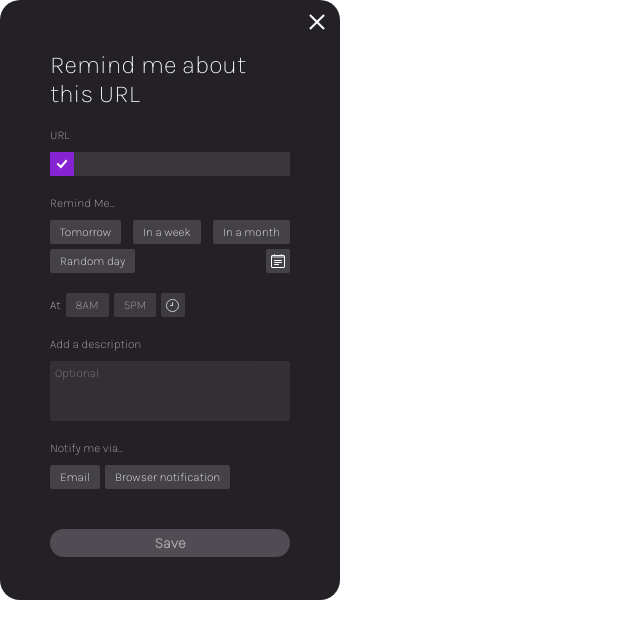
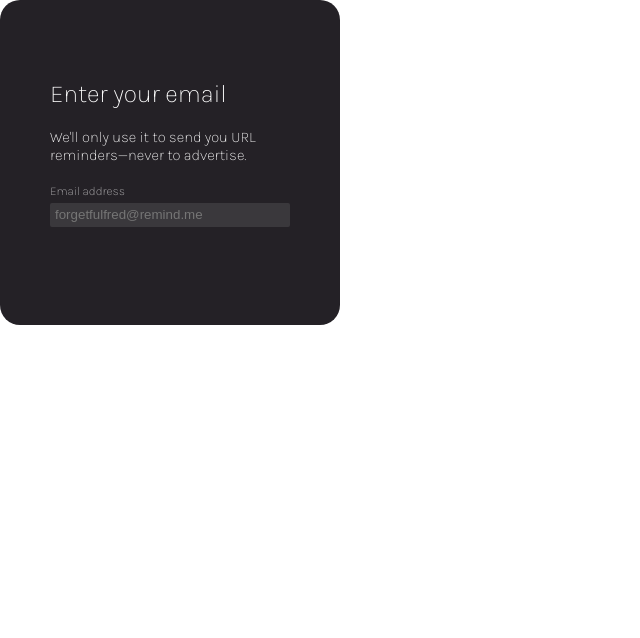
Before and after one commit to Matt-Hulme/Remind.Me, a React (Vite) app: page / in a window 1280 px wide. Shown: the top 638 px of the page, without its empty margins (0-640 px from the left). Built offline with nearby package versions, Linux system fonts and the light colour scheme.

Commit message:
EmailCapture Page Almost Done

```diff
--- a/src/App.css
+++ b/src/App.css
@@ -8,8 +8,30 @@
   width: fit-content;
 }
 
+.EmailCapturePage{
+  height: 325px;
+  width: 340px;
+  background-color: #242126;
+  border-radius: 20px;
+  padding: 50px;
+}
 
-.App{
+.EmailCapturePageContainer {
+  height: 100%;
+  width: 100%;
+  font-family: Karla;
+  font-style: normal;
+  color: #FFFF;
+  display: flex;
+  justify-content: flex-start;
+  align-items: center;
+  row-gap: 20px;
+}
+
+/* .EmailCapturePageMainContainer {
+} */
+
+.MainPage{
   max-width: 340px;
   max-height: 600px;
   width: 340px;
@@ -18,7 +40,12 @@
   justify-items: center;
 }
 
-.AppContainer {
+.MainPageContainer{
+  height: 100%;
+  width: 100%;
+}
+
+.MainPageMainContainer {
   background-color: #242126;
   height: 100%;
   width: 100%;
@@ -26,16 +53,12 @@
   padding: 50px;
   display: flex;
   flex-direction: column;
-  align-items:center;
   justify-content: center;
   font-family: Karla;
   font-style: normal;
   color: #FFFF;
 }
 
-.AppContainerMain{
-  height: 300px;
-}
 
 .CloseButton {
   position: relative;
@@ -73,8 +96,12 @@
   font-size: 25px;
   font-weight: 400;
   margin-bottom: 20px;
-  font-size: 25px;
+}
+
+.Mainh2{
+  font-size: 15px;
   font-weight: 400;
+  margin-bottom: 20px;
 }
 
 .MainSubtitle{
@@ -86,7 +113,10 @@
   color: #FFF;
   font-size: 12px;
   font-weight: 500;
+}
 
+#EmailCapturePageH2{
+  margin-bottom: 5px;
 }
 
 .UrlFieldForm{
@@ -104,6 +134,29 @@
   background: rgba(255, 255, 255, 0.10);
   border-radius: 2px;
   border: none;
+}
+
+.EmailCaptureField{
+  margin-bottom: 0px;
+  padding-bottom: 0px;
+}
+
+
+.EmailCaptureFieldForm{
+  border-radius: 2px;
+  width: 240px;
+  height: 24px;
+  display:flex;
+  margin-bottom: 20px;
+}
+
+.EmailCaptureTextBox{
+  width: 100%;
+  height: 100%;
+  background: rgba(255, 255, 255, 0.10);
+  border-radius: 2px;
+  border: none;
+  padding: 5px;
 }
 
 .DateAndTimeSelectorWrapper {
@@ -279,7 +332,6 @@
   line-height: normal;
   opacity: 0.6;
   border: none;
-
 }
 
 .SaveButton div{
@@ -291,3 +343,42 @@
   line-height: normal;
   /* opacity: 0.6; */
 }
+
+.NextButtonContainer{
+  display:flex;
+  flex-direction: column;
+  align-items: center;
+  justify-content: flex-start;
+  height: 70px;
+}
+
+.NextButton{
+  width: 100%;
+  height: 28px;
+  border-radius: 14px;
+  background: #6F6A72;
+  display: flex;
+  padding: 5px 20px;
+  justify-content: center;
+  align-items: center;
+  gap: 10px;
+  align-self: stretch;
+  color: #FFF;
+  font-family: Karla;
+  font-size: 15px;
+  font-style: normal;
+  font-weight: 700;
+  line-height: normal;
+  opacity: 0.6;
+  border: none;
+}
+
+.NextButton div{
+  color: #FFF;
+  font-family: Karla;
+  font-size: 15px;
+  font-style: normal;
+  font-weight: 700;
+  line-height: normal;
+  /* opacity: 0.6; */
+}
--- a/src/App.jsx
+++ b/src/App.jsx
@@ -1,12 +1,14 @@
 import './App.css'
+import EmailCapturePage from './components/Pages/EmailCapturePage'
 import MainPage from './components/Pages/MainPage.jsx'
+import ConfirmationPage from './components/Pages/EmailCapturePage'
 
 
 export default function App() {
 
   return (
     <div className='App'>
-      <MainPage />
+      <EmailCapturePage />
     </div>
   )
 }
--- /dev/null
+++ b/src/components/Buttons/NextButton.jsx
@@ -0,0 +1,9 @@
+export default function NextButton () {
+  <div className="NextButtonContainer">
+    <button className="NextButton">
+      <div>
+        Next
+      </div>
+    </button>
+  </div>
+}
--- a/src/components/Buttons/SaveButton.jsx
+++ b/src/components/Buttons/SaveButton.jsx
@@ -4,7 +4,6 @@ export default function SaveButton () {
       <button className="SaveButton">
         <div>
           Save
-
         </div>
       </button>
     </div>
--- a/src/components/Description.jsx
+++ b/src/components/Description.jsx
@@ -1,4 +1,4 @@
-import DescriptionField from './DescriptionField.jsx'
+import DescriptionField from './Fields/DescriptionField.jsx'
 
 
 export default function Description () {
--- /dev/null
+++ b/src/components/Fields/EmailCaptureField.jsx
@@ -0,0 +1,13 @@
+export default function EmailCaptureField() {
+    return (
+        <div className="EmailCaptureField">
+          <h2 className='MainSubtitle' id="EmailCapturePageH2">Email address</h2>
+            <form className="EmailCaptureFieldForm">
+                <label htmlFor="EmailCaptureTextBox">
+                </label>
+                <input className="EmailCaptureTextBox" type="text" id="EmailCaptureTextBox" placeholder="forgetfulfred@remind.me">
+                </input>
+            </form>
+        </div>
+    )
+}
--- a/src/components/UrlField.jsx
+++ b/src/components/Fields/UrlField.jsx
@@ -1,4 +1,4 @@
-import Checkbox from './Buttons/Checkbox.jsx'
+import Checkbox from '../Buttons/Checkbox.jsx'
 
 export default function UrlField() {
     return (
--- /dev/null
+++ b/src/components/Pages/EmailCapturePage.jsx
@@ -0,0 +1,18 @@
+import EmailCaptureField from '../Fields/EmailCaptureField'
+import NextButton from '../Buttons/NextButton.jsx'
+
+export default function EmailCapturePage (){
+  return (
+    <div className="EmailCapturePage">
+      <div className="EmailCapturePageContainer">
+        <div className="EmailCapturePageMainContainer">
+          <h1 className="Mainh1"> Enter your email</h1>
+          <h2 className="Mainh2">We'll only use it to send you URL reminders—never to advertise.</h2>
+          <EmailCaptureField />
+        </div>
+        <NextButton />
+      </div>
+    </div>
+  )
+
+}
--- a/src/components/Pages/MainPage.jsx
+++ b/src/components/Pages/MainPage.jsx
@@ -1,5 +1,5 @@
 import CloseButton from '../Buttons/CloseButton.jsx'
-import UrlField from '../UrlField.jsx'
+import UrlField from '../Fields/UrlField.jsx'
 import DateAndTimeSelector from '../DateAndTimeSelector.jsx'
 import NotificationTypeSelector from '../NotificationTypeSelector.jsx'
 import SaveButton from '../Buttons/SaveButton.jsx'
@@ -7,9 +7,10 @@ import SaveButton from '../Buttons/SaveButton.jsx'
 
 export default function MainPage () {
     return (
-    <div className='AppContainer'>
+    <div className='MainPage'>
+        <div className='MainPageContainer'>
             <CloseButton />
-        <div className='AppContainerMain'>
+            <div className='MainPageMainContainer'>
                 <h1 className="Mainh1">Remind me about this URL</h1>
                 <h2 className="MainSubtitle">URL</h2>
                 <UrlField />
@@ -18,5 +19,6 @@ export default function MainPage () {
                 <SaveButton />
             </div>
         </div>
+    </div>
     )
 }
```
Also changed, not shown: src/components/Fields/DescriptionField.jsx (renamed from src/components/DescriptionField.jsx). Lines whose indentation alone changed are shown as unchanged.
